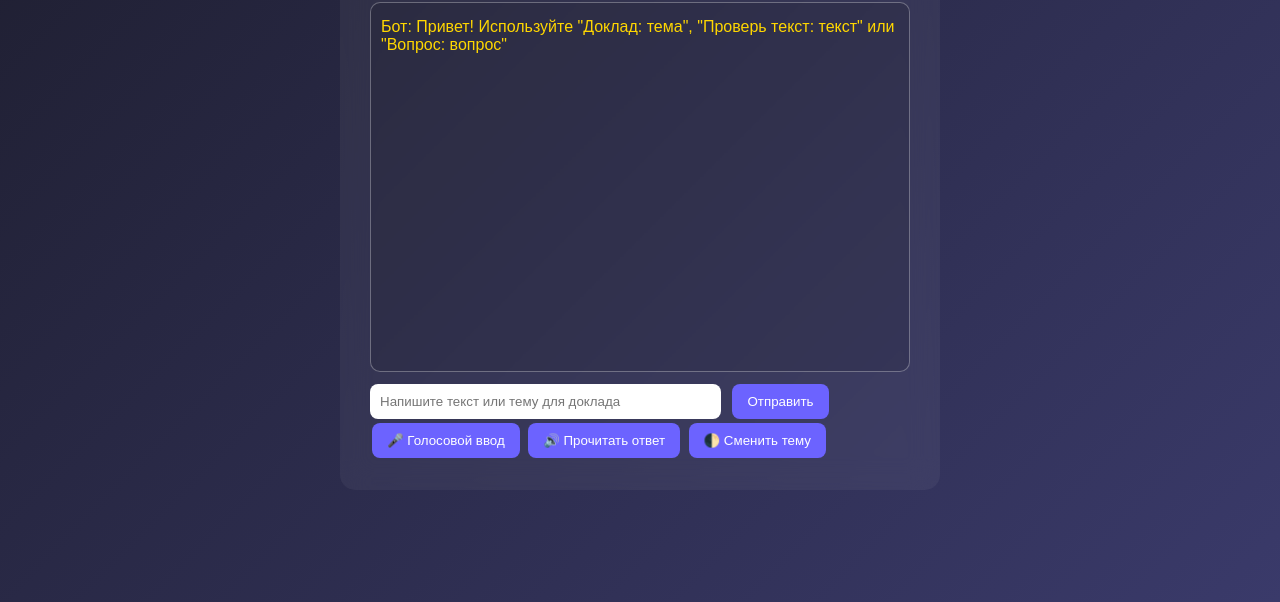
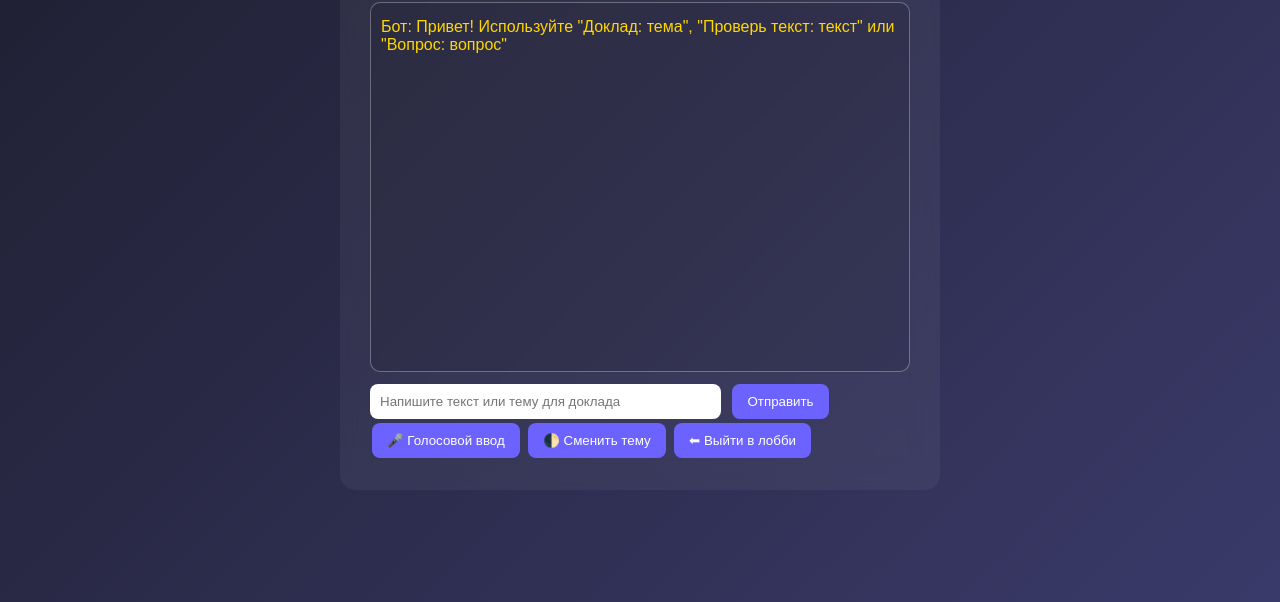
Before and after one commit to bijan453/my-education-site-F-Mine-, a plain HTML site: page chat-lang.html in a window 1280 px wide. Shown: the part 198-800 px from the top of the page. Drawn offline with Linux system fonts and the light colour scheme.

Commit message:
Update chat-lang.html

```diff
--- a/chat-lang.html
+++ b/chat-lang.html
@@ -31,10 +31,20 @@ button:hover {opacity:0.9;}
 <input id="userInput" placeholder="Напишите текст или тему для доклада">
 <button onclick="sendMessage()">Отправить</button>
 <button onclick="startVoice()">🎤 Голосовой ввод</button>
-<button onclick="speakLast()">🔊 Прочитать ответ</button>
 <button onclick="toggleTheme()">🌓 Сменить тему</button>
+<button id="exitBtn" onclick="goLobby()">⬅ Выйти в лобби</button>
+
+
 </div>
 <script>
+  function goLobby(){
+    if(document.referrer){
+        window.history.back();
+    } else {
+        window.location.href = "lobby.html";
+    }
+}
+
 let chat = document.getElementById('chat');
 let lastBotText = "";
 let chatHistory = [];
```
